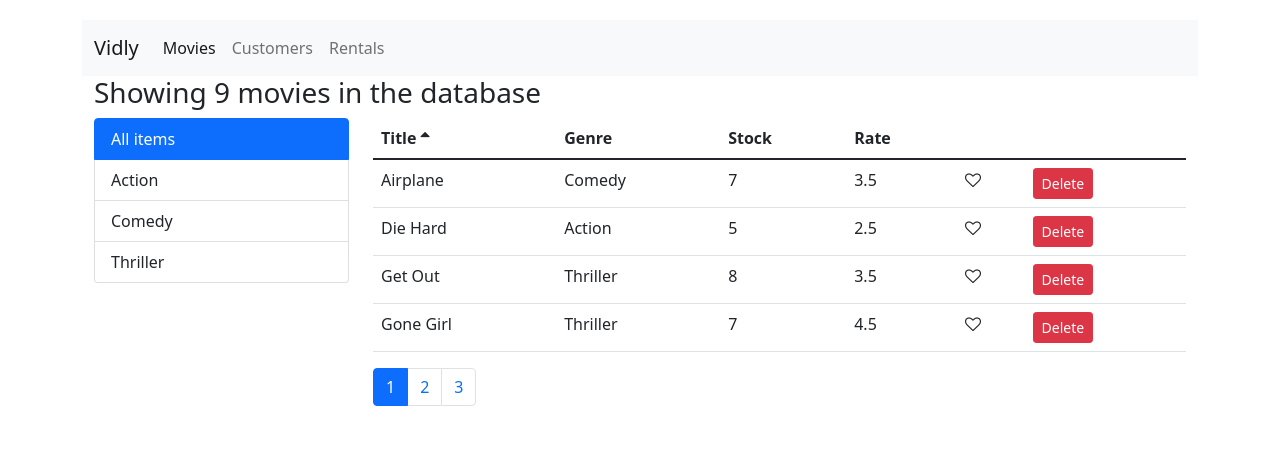
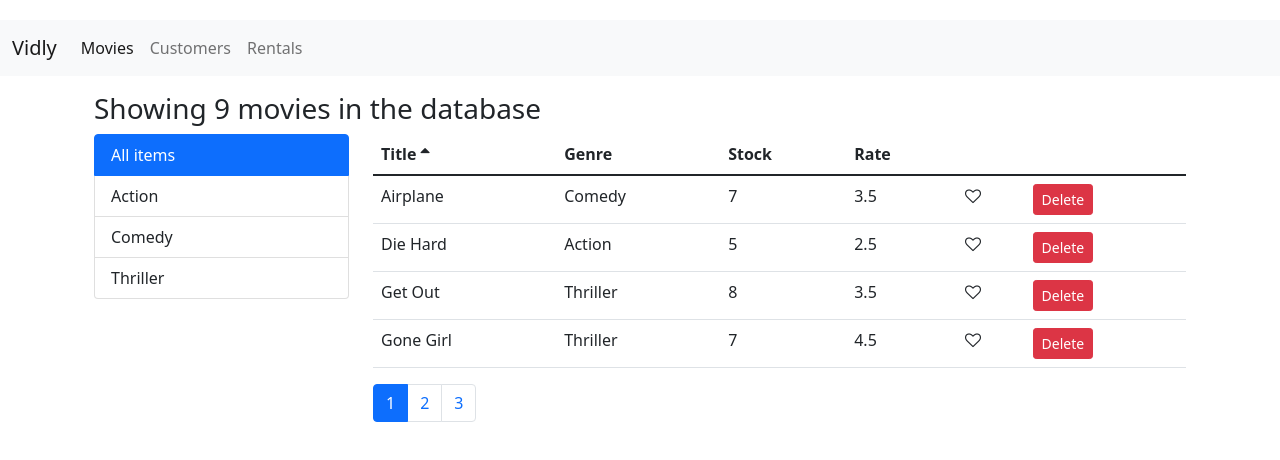
Before and after one commit to wilbertopachecob/react-vidly-app, a React (Create React App) app: page /movies in a window 1280 px wide. Shown: the top 460 px of the page. Built offline with nearby package versions, Linux system fonts and the light colour scheme.

Commit message:
Added new route to MovieForm

```diff
--- a/src/App.js
+++ b/src/App.js
@@ -1,24 +1,28 @@
 import Movies from "./components/movies.jsx";
 import Navbar from "./components/navbar.jsx";
 import { Switch, Route, Redirect } from "react-router-dom";
-import Rentals from './components/rentals';
-import Customers from './components/customers';
-import NotFound from './components/not-found';
-
+import Rentals from "./components/rentals";
+import Customers from "./components/customers";
+import NotFound from "./components/not-found";
+import MovieForm from "./components/movieForm";
+import React from "react";
 
 function App() {
   return (
-    <main className="container">
+    <React.Fragment>
       <Navbar />
+      <main className="container mt-3">
         <Switch>
+          <Route path="/movies/:id" component={MovieForm} />
           <Route path="/movies" component={Movies} />
           <Route path="/rentals" component={Rentals} />
           <Route path="/customers" component={Customers} />
           <Route path="/not-found" component={NotFound} />
-        <Redirect from="/" exact to="/movies"/>
+          <Redirect from="/" exact to="/movies" />
           <Redirect to="/not-found" />
         </Switch>
       </main>
+    </React.Fragment>
   );
 }
 
```
Lines whose indentation alone changed are shown as unchanged.
